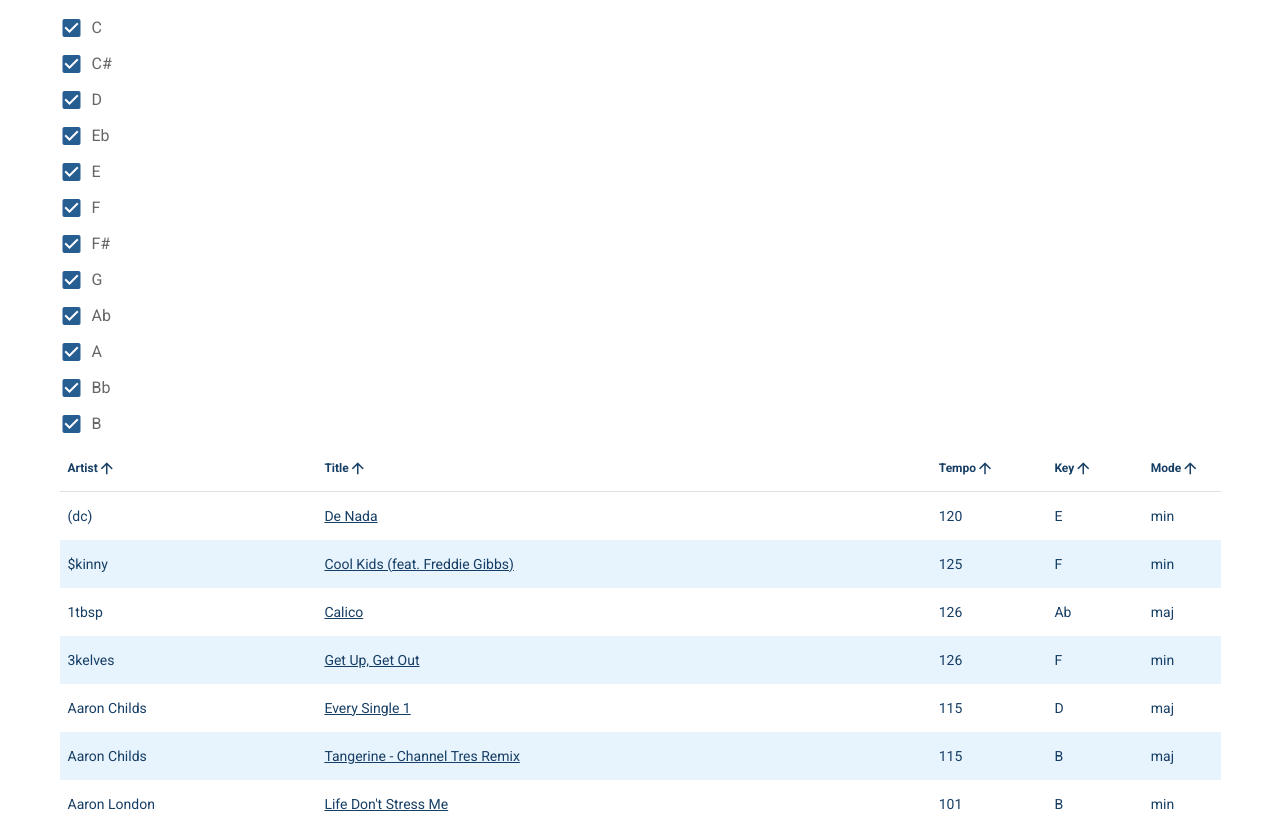
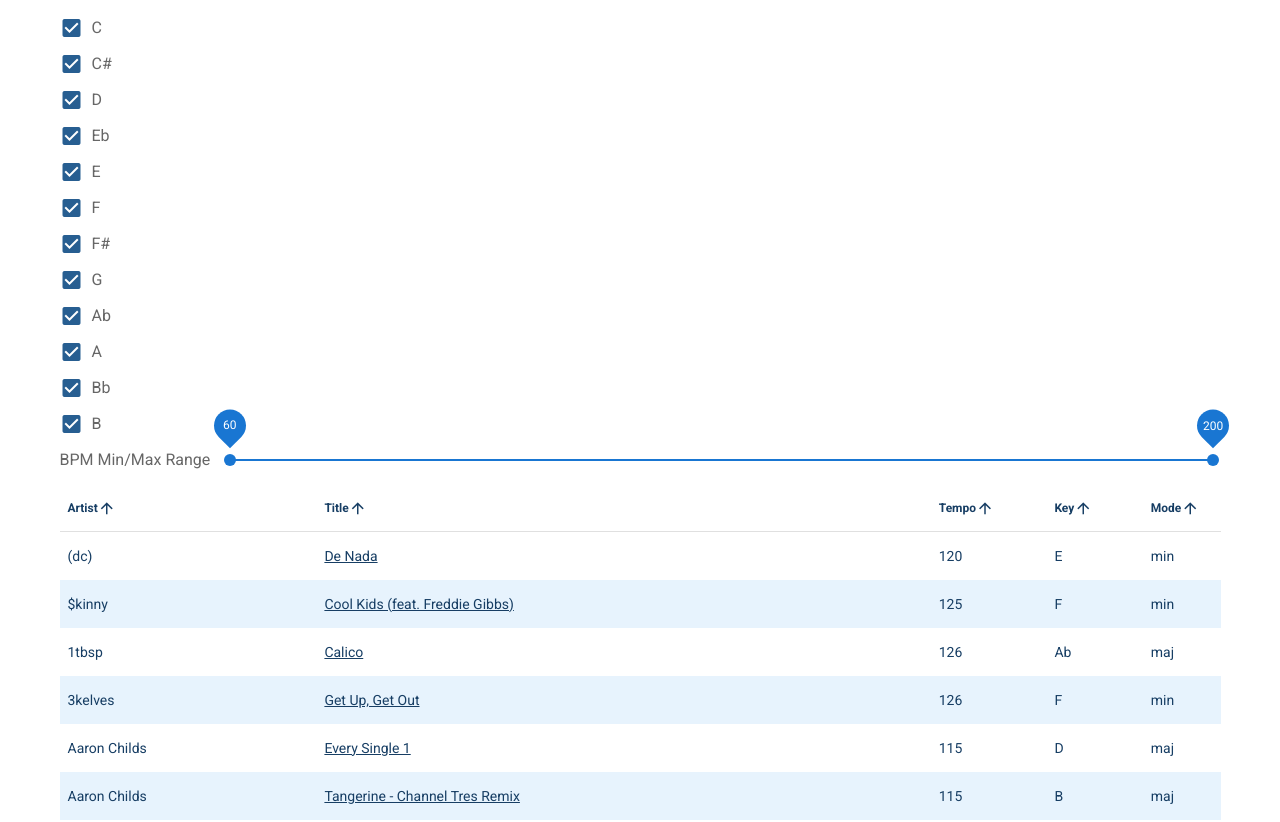
Before and after one commit to arringtonm/spotify-sort, a Vue app: page / in a window 1280 px wide. Shown: the top 822 px of the page. Built offline with nearby package versions, Linux system fonts and the light colour scheme.

Commit message:
Proof of concept BPM filter

```diff
--- a/src/components/TrackList.vue
+++ b/src/components/TrackList.vue
@@ -11,6 +11,18 @@
         color="hsl(209, 58%, 36%)"
         v-model="selectedPitches"
       />
+      <div>
+        <v-range-slider
+          v-model="tempoRange"
+          hint="Im a hint"
+          max="200"
+          min="60"
+          thumb-label="always"
+          label="BPM Min/Max Range"
+        >
+        </v-range-slider>
+      </div>
+
       <v-data-table
         id="tracklist"
         :headers="headers"
@@ -46,8 +58,11 @@ export default {
     },
     // crude filter by key
     filteredTracks() {
-      return this.tracks.filter((track) =>
-        this.selectedPitches.includes(track.key)
+      return this.tracks.filter(
+        (track) =>
+          this.selectedPitches.includes(track.key) &&
+          track.tempo >= this.tempoRange[0] &&
+          track.tempo <= this.tempoRange[1]
       );
     },
   },
@@ -67,6 +82,7 @@ export default {
       'Bb',
       'B',
     ],
+    tempoRange: [60, 200],
     headers: [
       {
         text: 'Artist',
```
